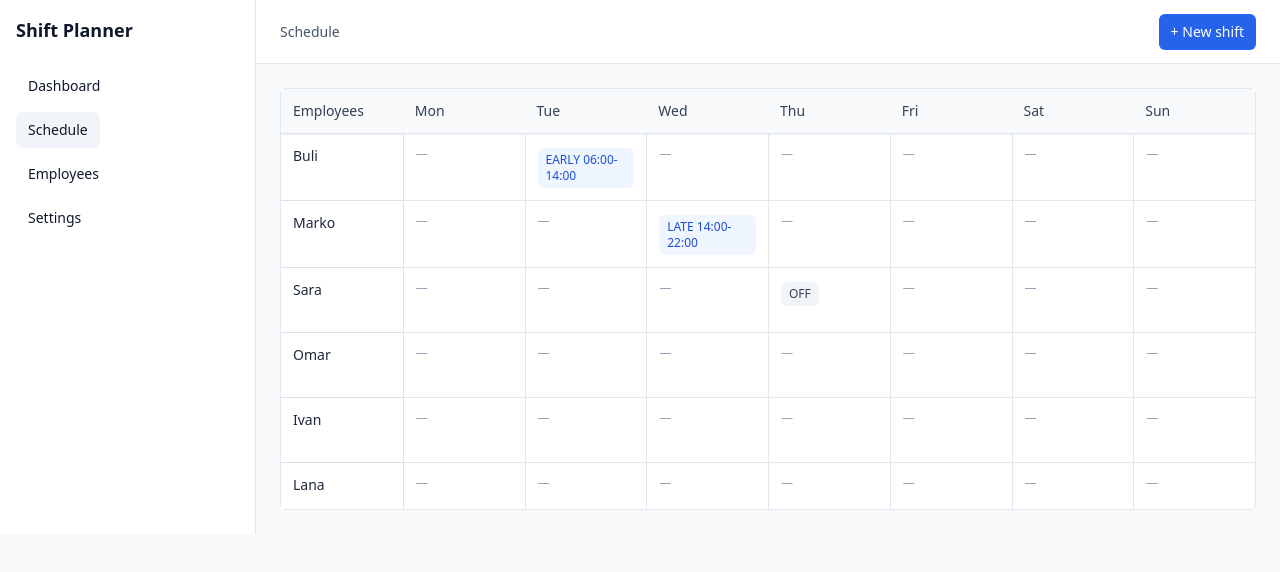
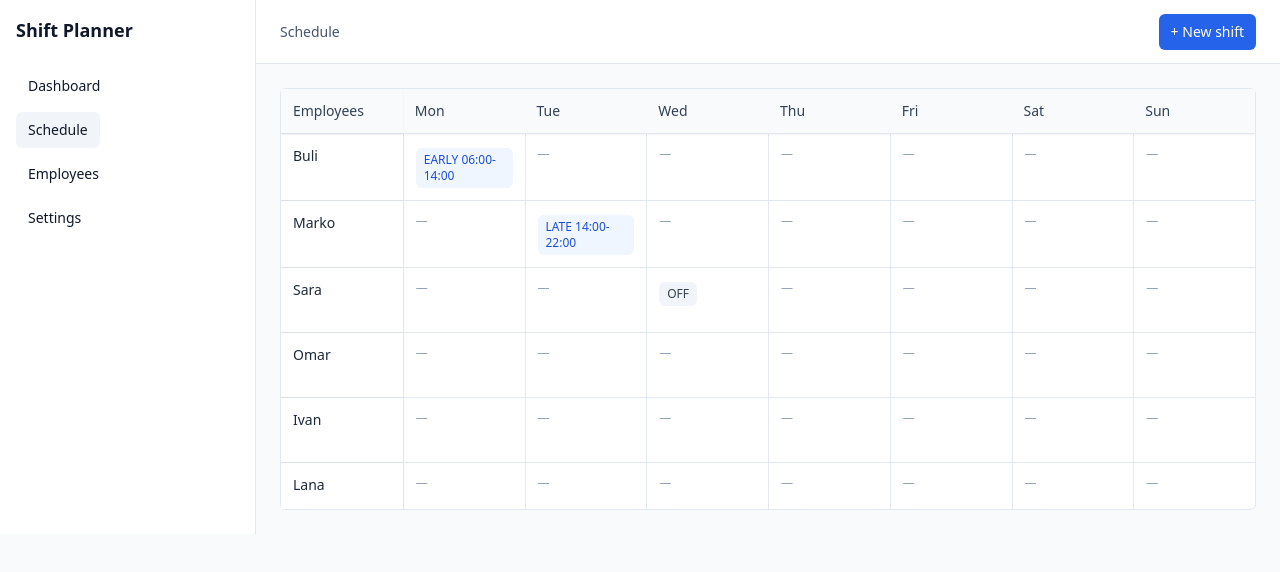
Before and after one commit to BuliDev/employee-shift-planner, a React (Vite) app: page / in a window 1280 px wide. Both pictures are taken after a click on the button "Schedule". Shown: the top 572 px of the page. Built offline with nearby package versions, Linux system fonts and the light colour scheme.

Commit message:
feat: persist shifts in localStorage

```diff
--- a/src/features/schedule/WeeklyGrid.tsx
+++ b/src/features/schedule/WeeklyGrid.tsx
@@ -1,3 +1,4 @@
+import { useLocalStorageState } from "../../lib/useLocalStorage";
 import type { Employee, Shift } from "../../types/models";
 
 type Day = {
@@ -28,11 +29,11 @@ const EMPLOYEES: Employee[] = [
   { id: "e10", name: "Mila" },
 ];
 
-const SHIFTS: Shift[] = [
+const SEED_SHIFTS: Shift[] = [
   {
     id: "s1",
     employeeId: "e1",
-    date: "2026-01-13",
+    date: "2026-01-12",
     startTime: "06:00",
     endTime: "14:00",
     type: "EARLY",
@@ -40,7 +41,7 @@ const SHIFTS: Shift[] = [
   {
     id: "s2",
     employeeId: "e2",
-    date: "2026-01-14",
+    date: "2026-01-13",
     startTime: "14:00",
     endTime: "22:00",
     type: "LATE",
@@ -48,7 +49,7 @@ const SHIFTS: Shift[] = [
   {
     id: "s3",
     employeeId: "e3",
-    date: "2026-01-15",
+    date: "2026-01-14",
     startTime: "00:00",
     endTime: "00:00",
     type: "DAY_OFF",
@@ -66,9 +67,14 @@ const WEEK_DAYS: Record<Day["key"], string> = {
 };
 
 const WeeklyGrid = () => {
+  const [shifts, setShifts] = useLocalStorageState<Shift[]>(
+    "shift-planner.shifts",
+    SEED_SHIFTS
+  );
+
   const getShiftForCell = (employeeId: string, dayKey: Day["key"]) => {
     const date = WEEK_DAYS[dayKey];
-    return SHIFTS.find(
+    return shifts.find(
       (shift) => shift.employeeId === employeeId && shift.date === date
     );
   };
--- /dev/null
+++ b/src/lib/useLocalStorage.ts
@@ -0,0 +1,22 @@
+import { useEffect, useState } from "react";
+
+export function useLocalStorageState<T>(key: string, initialValue: T) {
+  const [value, setValue] = useState<T>(() => {
+    try {
+      const raw = localStorage.getItem(key);
+      return raw ? (JSON.parse(raw) as T) : initialValue;
+    } catch {
+      return initialValue;
+    }
+  });
+
+  useEffect(() => {
+    try {
+      localStorage.setItem(key, JSON.stringify(value));
+    } catch {
+      // ignore write errors
+    }
+  }, [key, value]);
+
+  return [value, setValue] as const;
+}
```
